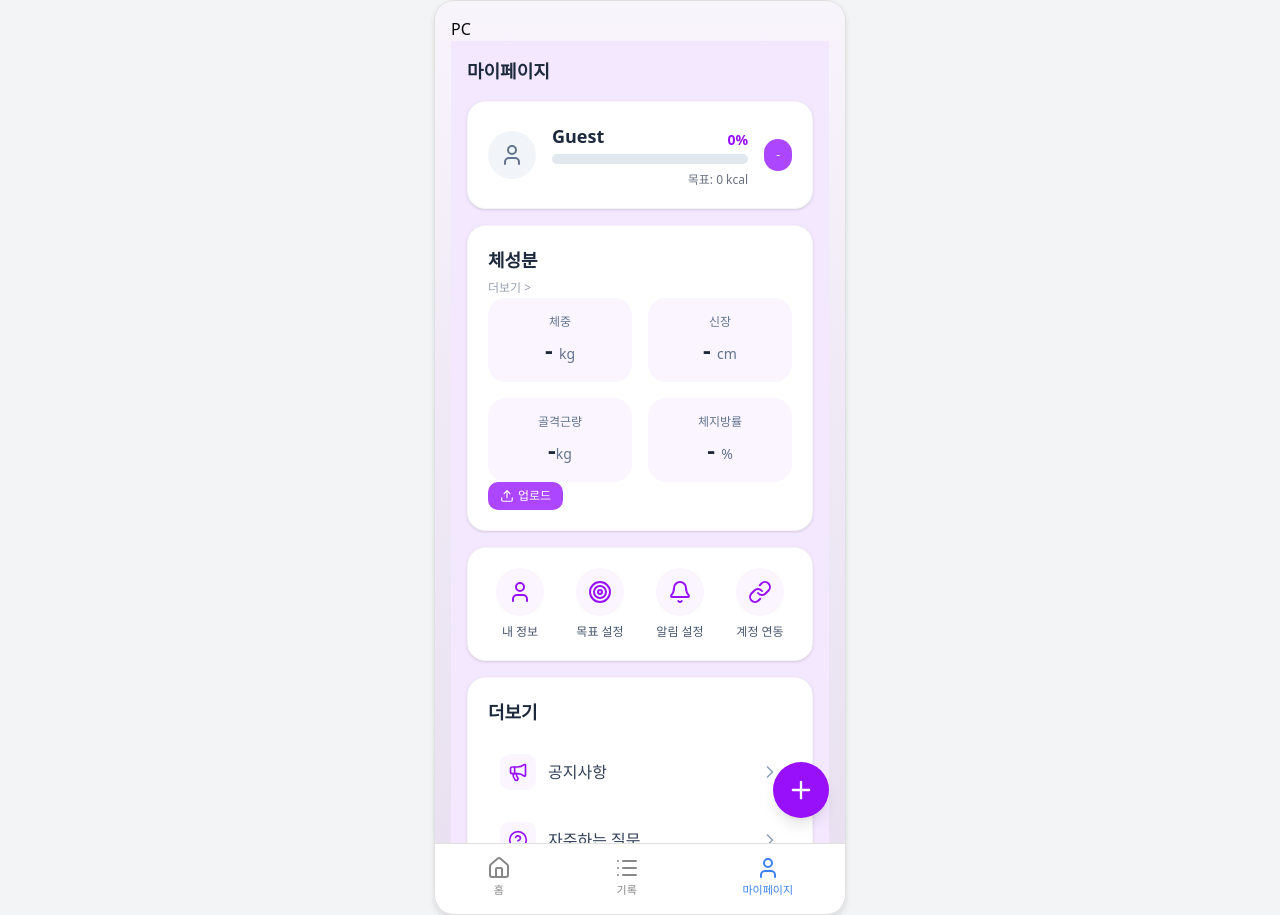
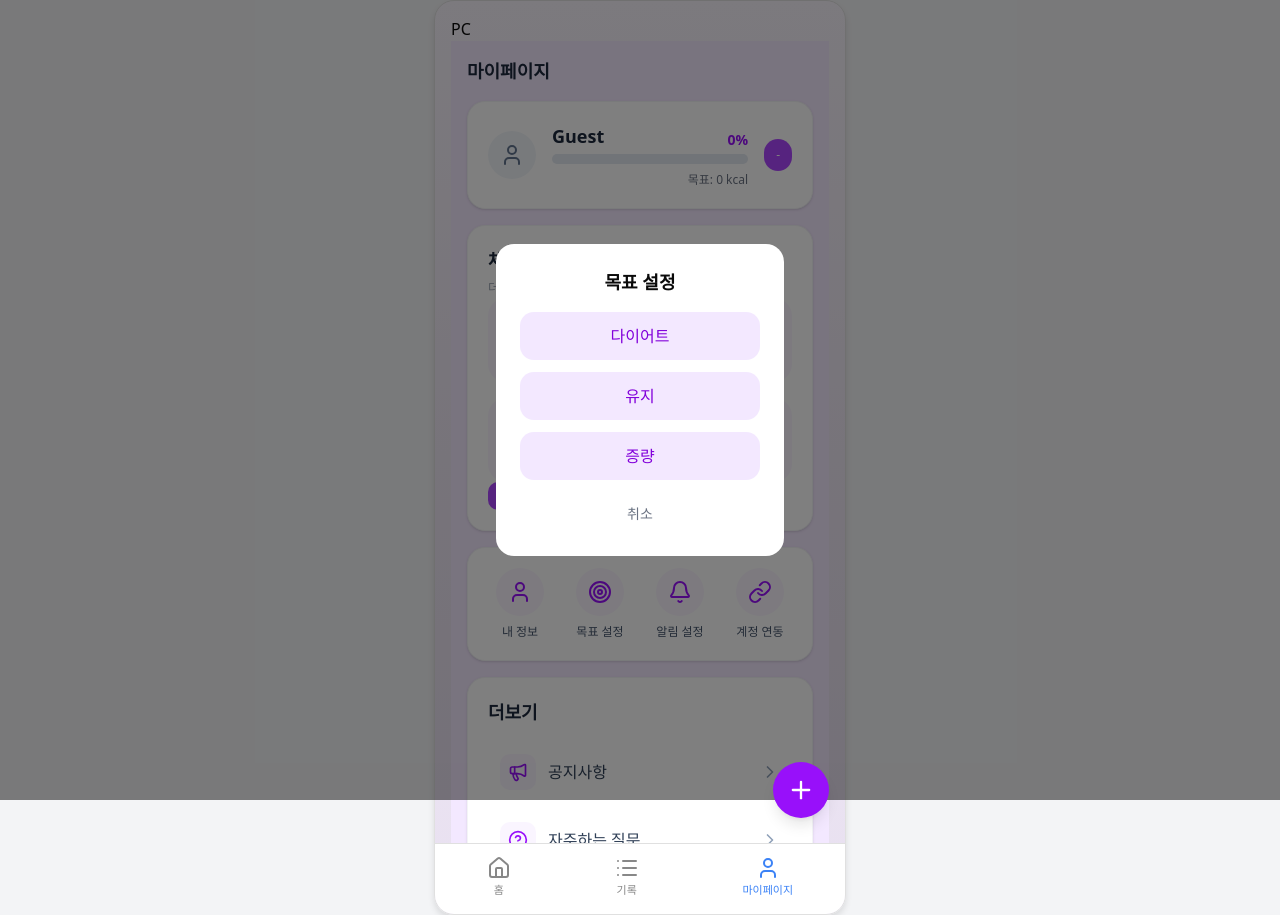
Before and after one commit to cjswogud12/food_plan_frontend_deploy, a Next.js app: page /mypage in a window 1280 px wide. Both pictures are taken after a click on the button "목표 설정". Built offline with nearby package versions, Linux system fonts and the light colour scheme; no server answers.

Commit message:
로그인 라우터 재설정 및 목표 설정 ui 변경

```diff
--- a/src/api/index.ts
+++ b/src/api/index.ts
@@ -48,14 +48,16 @@ export async function login(id: string, password: string) {
     return res.json()
 }
 
-export async function register(id: string, password: string, username: string) {
+export async function register(id: string, password: string, username: string, age: number, gender: string) {
     const res = await fetch(`${BASE_URL}/register`, {
         method: "POST",
         headers: { "Content-Type": "application/json" },
         body: JSON.stringify({
             id,
             password,
-            username
+            username,
+            age,
+            gender
         }),
     })
     if (!res.ok) throw new Error((await res.json()).detail || "회원가입 실패")
@@ -64,8 +66,12 @@ export async function register(id: string, password: string, username: string) {
 
 // --- Inbody ---
 
-export async function uploadInbodyImage(formData: FormData) {
-    return postFormData("/inbody-ocr", formData, { timeoutMs: 15000 });
+export async function uploadInbodyImage(
+    formData: FormData,
+    options?: { timeoutMs?: number }
+) {
+    // 예: 백엔드가 /inbody/upload 라면 그에 맞춰 수정
+    return postFormData("/inbody/upload", formData, options);
 }
 
 export async function getInbody() {
@@ -95,6 +101,10 @@ export async function getUserGoal() {
     return getJson("/user/goal");
 }
 
+export async function updateUserGoal(goalType: string) {
+    return postJson("/user/goal", { goal_type: goalType });
+}
+
 // --- 체형 분류 ---
 // user_number를 보내면 stage1, stage2, metrics, reason 등을 반환
 export async function getBodyClassification(userNumber: number) {
--- a/src/app/mypage/page.tsx
+++ b/src/app/mypage/page.tsx
@@ -5,7 +5,7 @@ import { Record as FoodRecord } from "@/types/definitions"
 import { User, Settings, Megaphone, HelpCircle, ChevronRight, Target, Bell, Link } from "lucide-react"
 import FloatingCameraButton from "@/components/FloatingCameraButton"
 import { InbodyRecord } from "@/types/definitions"
-import { getInbody } from "@/api/index"
+import { getInbody, getUserGoal } from "@/api/index"
 import InbodyUpload from "@/components/InbodyUploadAndHistory"
 import MypageInbody from "@/components/mypage/MypageInbody"
 import MypageMenuSeeMore from "@/components/mypage/MypageMenuSeeMore"
@@ -19,6 +19,17 @@ export default function Mypage() {
     const [loading, setLoading] = useState(true);
     const [error, setError] = useState<string | null>(null);
     const [inbodyrecords, setInbodyRecords] = useState<Partial<InbodyRecord>[]>([]);
+    const [goal, setGoal] = useState<string>("-");
+
+    // API에서 goal 가져오기
+    useEffect(() => {
+        getUserGoal()
+            .then(res => res.ok ? res.json() : null)
+            .then(data => {
+                if (data?.goal_type) setGoal(data.goal_type);
+            })
+            .catch(err => console.error("Goal fetch error:", err));
+    }, []);
 
     useEffect(() => {
         // 식단 기록 가져오기
@@ -98,13 +109,13 @@ export default function Mypage() {
             <div className="p-4 flex flex-col gap-4 pb-24 bg-purple-100">
                 <h1 className="text-lg font-bold text-slate-800">마이페이지</h1>
                 {/* 1. 유저 프로필 섹션 (mypage_profile_target.tsx) */}
-                <MypageProfileTarget foodrecords={foodrecords} />
+                <MypageProfileTarget foodrecords={foodrecords} goal={goal} />
 
                 {/* 2. 체성분 (mypage_inbody.tsx) */}
                 <MypageInbody />
 
                 {/* 3. 메뉴 (mypage_menu.tsx) */}
-                <MypageMenu />
+                <MypageMenu onGoalChange={setGoal} />
 
                 {/* 4. 더보기 (mypage_menu_see_more.tsx) */}
                 <MypageMenuSeeMore />
--- a/src/app/page.tsx
+++ b/src/app/page.tsx
@@ -1,6 +1,7 @@
 "use client"
 
 import { useState, useEffect } from "react"
+import { useRouter } from "next/navigation"
 import { useViewport } from "@/context/ViewportContext"
 import FloatingCameraButton from "@/components/FloatingCameraButton"
 import { Plus, ChevronRight, Utensils } from "lucide-react"
@@ -16,20 +17,39 @@ import { getUser } from "@/api/index"
 
 export default function Mainpage() {
   const { isMobile } = useViewport();
+  const router = useRouter();
 
   // State
   const [user, setUser] = useState<User | null>(null);
+  const [isLoading, setIsLoading] = useState(true);
   /*const [mealPlan, setMealPlan] = useState<MealPlan>({
     breakfast: [], lunch: [], dinner: [], snack: []
   });*/
 
-  // Fetch Data
+  // 로그인 체크 및 유저 정보 가져오기
   useEffect(() => {
+    const userId = localStorage.getItem("user_id");
+    if (!userId) {
+      router.push("/login");
+      return;
+    }
+
     getUser()
-        .then(res => res.ok ? res.json() : null)
-        .then(data => data && setUser(data))
-        .catch(err => console.error("User fetch error", err));
-}, []);
+      .then(res => res.ok ? res.json() : null)
+      .then(data => {
+        if (data) setUser(data);
+        setIsLoading(false);
+      })
+      .catch(err => {
+        console.error("User fetch error", err);
+        setIsLoading(false);
+      });
+  }, [router]);
+
+  // 로딩 중이면 빈 화면
+  if (isLoading) {
+    return <div className="w-full h-full flex items-center justify-center">로딩 중...</div>;
+  }
 
   // Handlers
   const handleAddMenu = (type: string) => {
@@ -116,7 +136,7 @@ export default function Mainpage() {
             {/* The segments add up to total calories consumed */}
             <div className="h-full bg-blue-500" style={{ width: `0%` }} />
             <div className="h-full bg-emerald-500" style={{ width: `0%` }} />
-            <div className="h-full bg-amber-500" style={{ width: `0%`}} />
+            <div className="h-full bg-amber-500" style={{ width: `0%` }} />
           </div>
 
           {/* Legend */}
--- a/src/components/mypage/MypageMenu.tsx
+++ b/src/components/mypage/MypageMenu.tsx
@@ -1,9 +1,30 @@
 "use client";
 
+import { useState } from "react";
 import { User, Target, Bell, Link } from "lucide-react";
+import { updateUserGoal } from "@/api/index";
 
-export default function MypageMenu() {
+interface MypageMenuProps {
+    onGoalChange?: (goal: string) => void;
+}
+
+export default function MypageMenu({ onGoalChange }: MypageMenuProps) {
+    const [showGoalModal, setShowGoalModal] = useState(false);
+
+    const handleSelectGoal = async (selectedGoal: string) => {
+        try {
+            const res = await updateUserGoal(selectedGoal);
+            if (res.ok) {
+                onGoalChange?.(selectedGoal);
+            }
+        } catch (error) {
+            console.error("목표 업데이트 실패:", error);
+        }
+        setShowGoalModal(false);
+    };
+
     return (
+        <>
             <section className="bg-white rounded-2xl p-5 shadow-sm border border-gray-100">
                 <div className="card-container w-full">
                     <div className="grid grid-cols-4 gap-4 text-center">
@@ -13,7 +34,10 @@ export default function MypageMenu() {
                             </div>
                             <span className="text-xs font-medium text-slate-600">내 정보</span>
                         </button>
-                    <button className="flex flex-col items-center gap-2 group">
+                        <button
+                            onClick={() => setShowGoalModal(true)}
+                            className="flex flex-col items-center gap-2 group"
+                        >
                             <div className="p-3 bg-purple-50 text-purple-600 rounded-full group-hover:bg-purple-100 transition-colors">
                                 <Target size={24} />
                             </div>
@@ -34,5 +58,41 @@ export default function MypageMenu() {
                     </div>
                 </div>
             </section>
+
+            {/* 목표 선택 모달 */}
+            {showGoalModal && (
+                <div className="fixed inset-0 bg-black/50 flex items-center justify-center z-50">
+                    <div className="bg-white rounded-2xl p-6 w-72">
+                        <h3 className="text-lg font-bold mb-4 text-center">목표 설정</h3>
+                        <div className="flex flex-col gap-3">
+                            <button
+                                onClick={() => handleSelectGoal("다이어트")}
+                                className="py-3 bg-purple-100 rounded-xl text-purple-700 font-medium hover:bg-purple-200"
+                            >
+                                다이어트
+                            </button>
+                            <button
+                                onClick={() => handleSelectGoal("유지")}
+                                className="py-3 bg-purple-100 rounded-xl text-purple-700 font-medium hover:bg-purple-200"
+                            >
+                                유지
+                            </button>
+                            <button
+                                onClick={() => handleSelectGoal("증량")}
+                                className="py-3 bg-purple-100 rounded-xl text-purple-700 font-medium hover:bg-purple-200"
+                            >
+                                증량
+                            </button>
+                        </div>
+                        <button
+                            onClick={() => setShowGoalModal(false)}
+                            className="mt-4 w-full py-2 text-gray-500 text-sm"
+                        >
+                            취소
+                        </button>
+                    </div>
+                </div>
+            )}
+        </>
     );
 }
--- a/src/components/mypage/MypageProfileTarget.tsx
+++ b/src/components/mypage/MypageProfileTarget.tsx
@@ -8,19 +8,27 @@ import { getBodyClassification } from "@/api/index";
 
 interface MypageProfileTargetProps {
     foodrecords?: Record[];
+    goal?: string;
 }
 
-export default function MypageProfileTarget({ foodrecords = [] }: MypageProfileTargetProps) {
+export default function MypageProfileTarget({ foodrecords = [], goal: propGoal }: MypageProfileTargetProps) {
     const [user, setUser] = useState<User | null>(null);
     const [userGoal, setUserGoal] = useState<UserGoal | null>(null);
-    const [goal, setGoal] = useState<string>("-");
+    const [goal, setGoal] = useState<string>(propGoal || "-");
 
     const getGoalFromStage = (stage1: string): string => {
         if (stage1 === "비만") return "다이어트";
-        if (stage1 === "저체중") return "증량";
-        if (stage1 === "정상") return "유지";
+        if (stage1 === "마름") return "증량";
+        if (stage1 === "표준") return "유지";
         return "-";
     };
+
+    // propGoal이 변경되면 goal state 업데이트
+    useEffect(() => {
+        if (propGoal) {
+            setGoal(propGoal);
+        }
+    }, [propGoal]);
 
     useEffect(() => {
         const fetchData = async () => {
@@ -95,7 +103,7 @@ export default function MypageProfileTarget({ foodrecords = [] }: MypageProfileT
                         </div>
                     </div>
 
-                    {/* Right: Button */}
+                    {/* Right: Goal Display */}
                     <span className="bg-purple-500 text-white rounded-full text-xs px-3 py-2">
                         {goal}
                     </span>
--- a/src/components/user/RegisterForm.tsx
+++ b/src/components/user/RegisterForm.tsx
@@ -94,7 +94,6 @@ export default function RegisterForm() {
                 </div>
 
                 {/* Password Confirm */}
-                {/* Password Confirm */}
                 <div>
                     <label className="block text-sm text-slate-600 mb-1">비밀번호 확인</label>
                     <div className="relative w-full">
--- a/src/types/definitions.ts
+++ b/src/types/definitions.ts
@@ -20,7 +20,7 @@ export interface UserProfile {
     gender: string;
     goal_type: string; // 목표 타입 : 다이어트/ 유지/ 벌크업
     body_fat_percent: number;
-    skeleton_muscle_mass: number;
+    skeletal_muscle_mass: number;
     bmr: number;
     created_at: string;
     updated_at: string;
```
Lines whose indentation alone changed are shown as unchanged.
